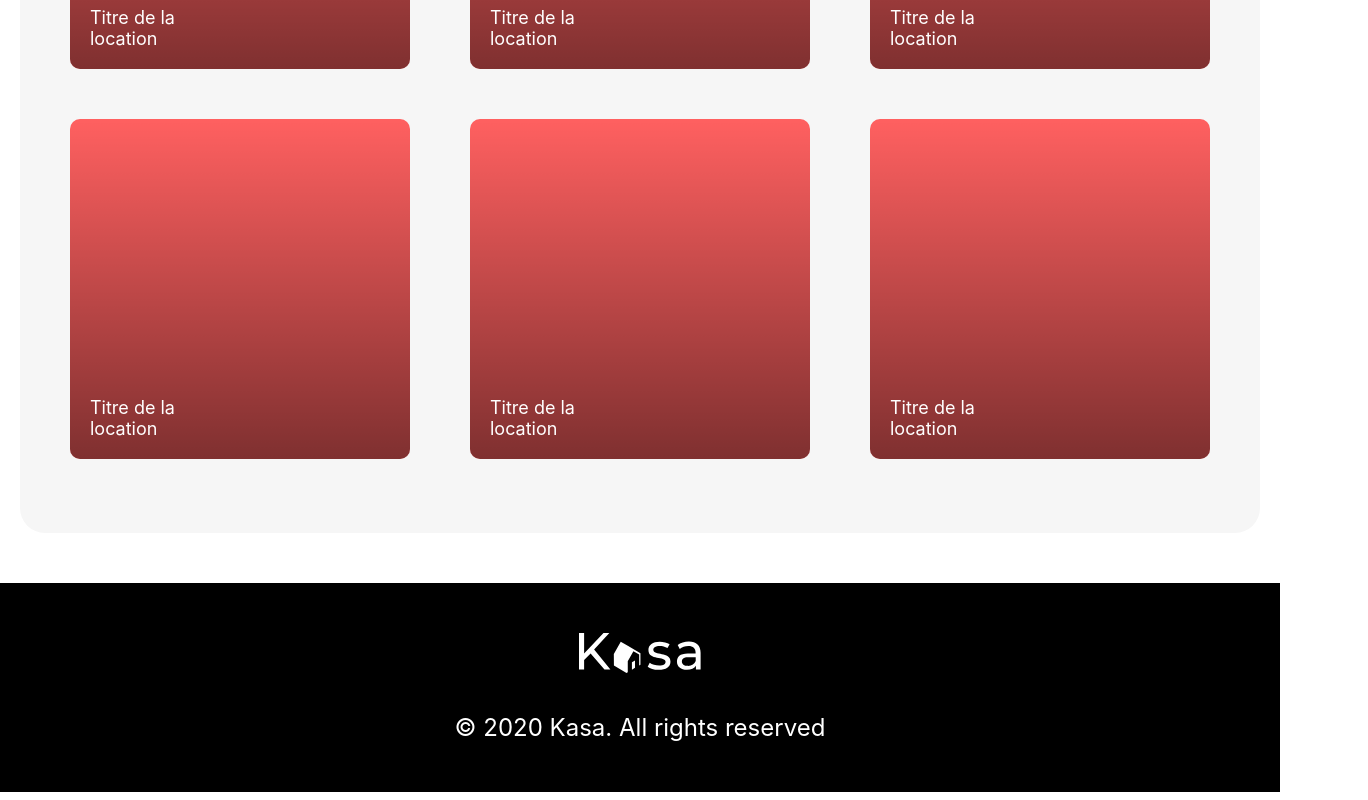
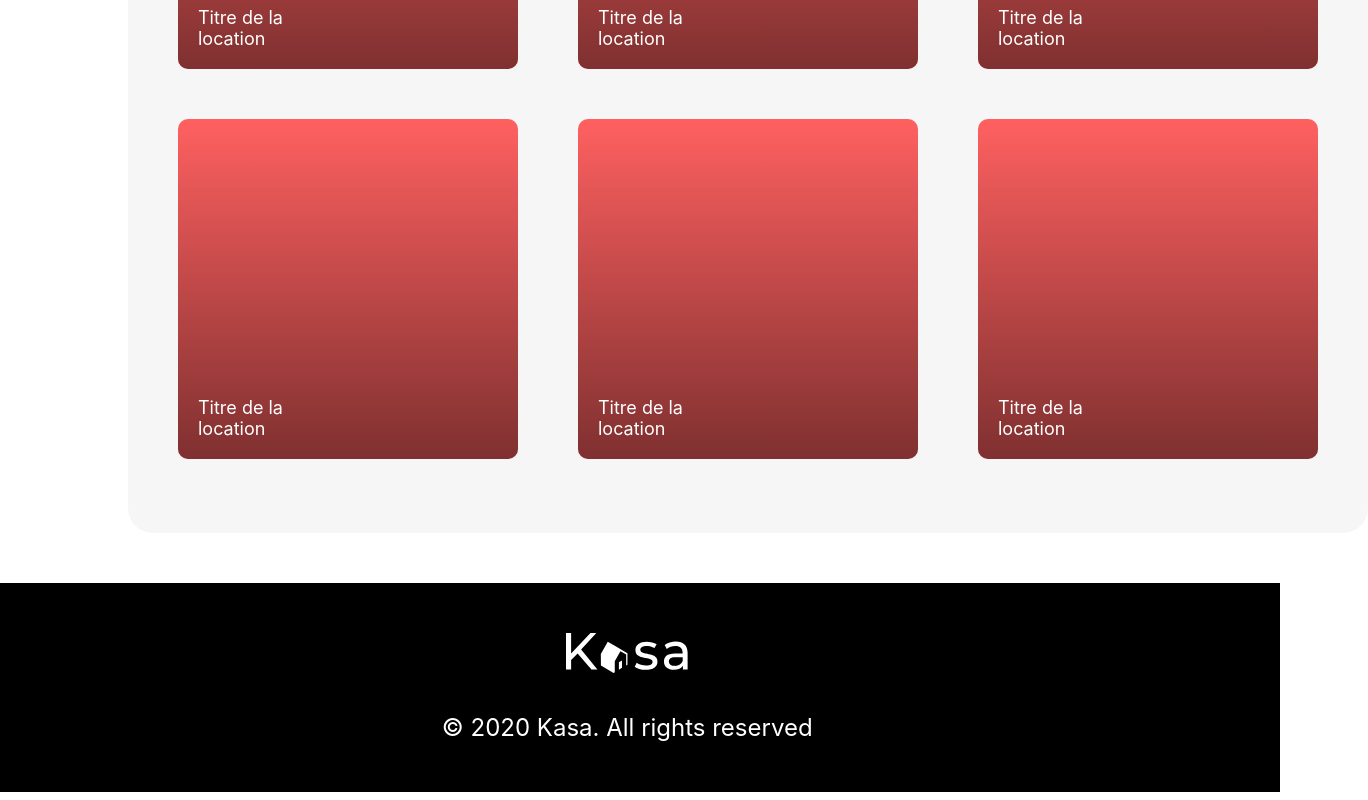
Before and after one commit to Romain-6793/Romain-6793_11_03102022, a React (Create React App) app: page / in a window 1280 px wide. Shown: the part 810-1610 px from the top of the page, 1368 px wide, since content can reach past the window. Built offline with nearby package versions, Linux system fonts and the light colour scheme.

Commit message:
Main wrappers deleted

```diff
--- a/src/components/aboutpage/AboutMainWrapper.js
+++ /dev/null
@@ -1,16 +0,0 @@
-import "../../styles/MainWrapper.css"
-import AboutBanner from './AboutBanner'
-import AboutDropdowns from './AboutDropdowns'
-
-
-
-
-function AboutMainWrapper() {
-    return (
-        <div className="main-wrapper">
-            <AboutBanner /><AboutDropdowns />
-        </div>
-    )
-}
-
-export default AboutMainWrapper
--- a/src/components/homepage/HomeMainWrapper.js
+++ /dev/null
@@ -1,16 +0,0 @@
-
-import '../../styles/MainWrapper.css'
-
-
-import HomeBanner from "./HomeBanner"
-import Gallery from "./Gallery"
-
-function HomeMainWrapper() {
-    return (
-        <div className="main-wrapper">
-            <HomeBanner /><Gallery />
-        </div>
-    )
-}
-
-export default HomeMainWrapper
--- a/src/components/locationpage/LocMainWrapper.js
+++ /dev/null
@@ -1,15 +0,0 @@
-import '../../styles/MainWrapper.css'
-
-import LocationBanner from './LocationBanner'
-import LocationDropdowns from './LocationDropdowns'
-import LocationInfo from './LocationInfo'
-
-function LocMainWrapper() {
-    return (
-        <div className="main-wrapper">
-            <LocationBanner /><LocationInfo /><LocationDropdowns />
-        </div>
-    )
-}
-
-export default LocMainWrapper
--- a/src/components/nopage/NoMainWrapper.js
+++ b/src/components/nopage/NoMainWrapper.js
@@ -1,4 +1,4 @@
-import "../../styles/MainWrapper.css"
+
 import "../../styles/nopage/NoPage.css"
 import { Link } from "react-router-dom"
 
--- a/src/pages/About.jsx
+++ b/src/pages/About.jsx
@@ -1,11 +1,12 @@
 import React from 'react';
-import AboutMainWrapper from '../components/aboutpage/AboutMainWrapper';
+import AboutBanner from '../components/aboutpage/AboutBanner'
+import AboutDropdowns from '../components/aboutpage/AboutDropdowns'
 import Footer from '../components/Footer';
 
 function About() {
     return (
         <div>
-            <AboutMainWrapper /><Footer />
+            <AboutBanner /><AboutDropdowns /><Footer />
         </div>
     );
 }
--- a/src/pages/Home.jsx
+++ b/src/pages/Home.jsx
@@ -1,11 +1,12 @@
 import React from 'react';
-import HomeMainWrapper from '../components/homepage/HomeMainWrapper';
 import Footer from '../components/Footer';
+import HomeBanner from '../components/homepage/HomeBanner';
+import Gallery from '../components/homepage/Gallery';
 
 function Home() {
     return (
         <div>
-            <HomeMainWrapper /><Footer />
+            <HomeBanner /><Gallery /><Footer />
         </div>
     );
 }
--- a/src/pages/LocationPage.jsx
+++ b/src/pages/LocationPage.jsx
@@ -1,12 +1,14 @@
 import React from 'react';
-import LocMainWrapper from '../components/locationpage/LocMainWrapper';
 import Footer from '../components/Footer'
+import LocationBanner from '../components/locationpage/LocationBanner';
+import LocationDropdowns from '../components/locationpage/LocationDropdowns';
+import LocationInfo from '../components/locationpage/LocationInfo';
 
 
 function LocationPage() {
     return (
         <div>
-            <LocMainWrapper /><Footer/>
+            <LocationBanner /><LocationDropdowns /><LocationInfo /><Footer/>
         </div>
     );
 }
--- a/src/styles/Footer.css
+++ b/src/styles/Footer.css
@@ -1,5 +1,5 @@
 .footer {
-    width: 100%;
+    width: 127.5%;
     height: 209px;
     background: #000000;
     margin-top: 50px;
@@ -7,6 +7,9 @@
     flex-flow: column wrap;
     justify-content: center;
     align-items: center;
+    margin-left: -15%;
+    margin-right: -15%;
+
 }
 
 .footer-subtitle {
--- a/src/styles/Header.css
+++ b/src/styles/Header.css
@@ -4,8 +4,7 @@
     justify-content: space-between;
     align-items: center;
     margin-top: 40px;
-    margin-left: 10%;
-    margin-right: 10%;
+
 }
 
 .home-link {
--- a/src/styles/MainWrapper.css
+++ /dev/null
@@ -1,9 +0,0 @@
-.main-wrapper {
-display: flex;
-flex-flow: column wrap;
-align-items: center;
-
-
-}
-
-/* Les marges ne fonctionnent plus donc j'ai mis un flex */
--- a/src/styles/index.css
+++ b/src/styles/index.css
@@ -1,5 +1,6 @@
 body {
-  margin: 0;
+  margin-left: 10%;
+  margin-right: 10%;
   font-family: -apple-system, BlinkMacSystemFont, 'Segoe UI', 'Roboto', 'Oxygen',
     'Ubuntu', 'Cantarell', 'Fira Sans', 'Droid Sans', 'Helvetica Neue',
     sans-serif;
```
